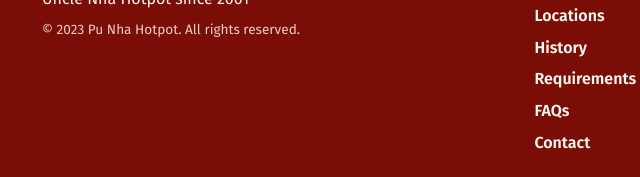
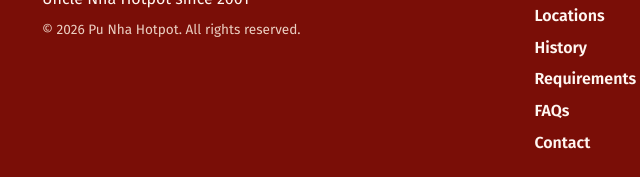
Before and after one commit to Icyss999/WebDevI-Final-, a plain HTML site: page about us/history.html in a window 1280 px wide. Shown: the part 1874-2051 px from the top of the page, 48-688 px from the left. Drawn offline with Linux system fonts and the light colour scheme; a web font is replaced by a local one.

Commit message:
update copyright year to 2026

```diff
--- a/about us/history.html
+++ b/about us/history.html
@@ -160,7 +160,7 @@
         <div>
           <p class="footer-logo">Pu Nha <span>9999</span></p>
           <p>Uncle Nha Hotpot since 2001</p>
-          <p class="footer-small">© 2023 Pu Nha Hotpot. All rights reserved.</p>
+          <p class="footer-small">© 2026 Pu Nha Hotpot. All rights reserved.</p>
         </div>
 
         <div>
```
Also changed, not shown: about us/locations.html (+1 -1 lines), contacts.html (+1 -1 lines), franchising/faqs.html (+1 -1 lines), franchising/requirements.html (+1 -1 lines), index.html (+1 -1 lines).
